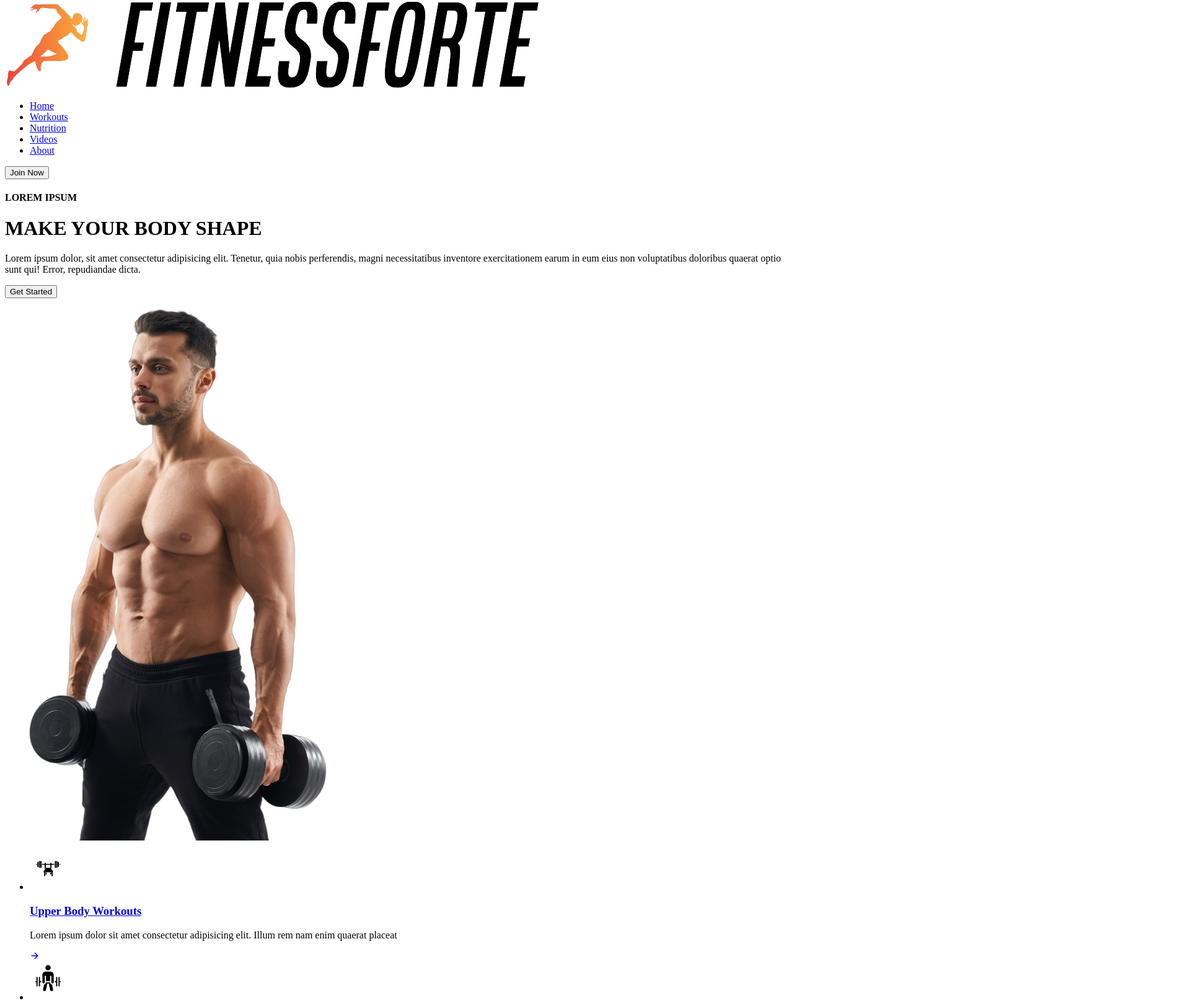
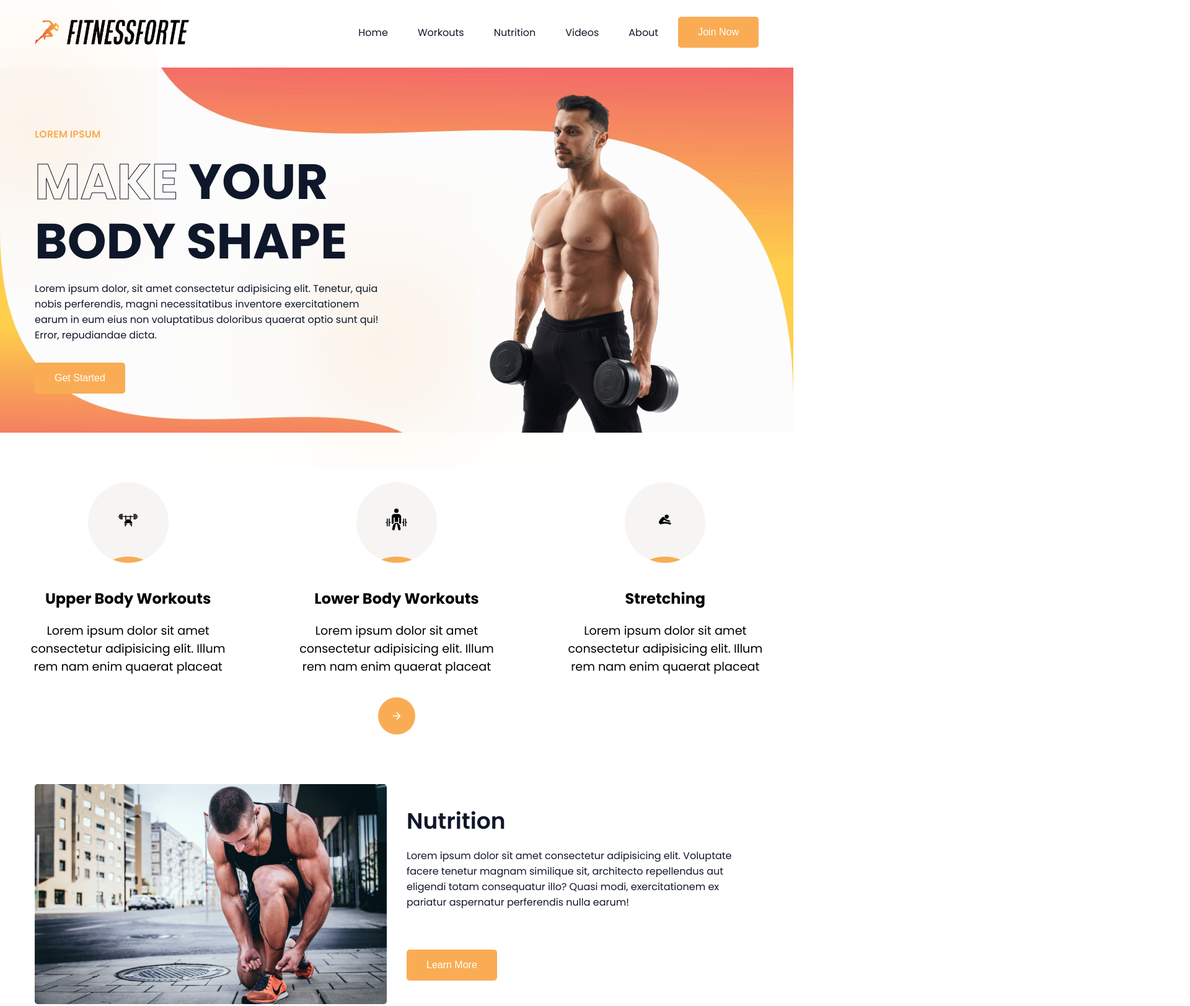
Before and after one commit to SunriseWasTaken/UX-Web, a plain HTML site: page index.html in a window 1280 px wide. Shown: the part 5-1628 px from the top of the page at 62% size, 1920 px wide, since content can reach past the window. Drawn offline with nearby package versions, Linux system fonts and the light colour scheme.

Commit message:
Update style.css

```diff
--- a/style.css
+++ b/style.css
@@ -1,189 +1,448 @@
-<!DOCTYPE html>
-<html lang="en">
+@import url("https://fonts.googleapis.com/css2?family=Poppins:wght@400;500;600;700&display=swap");
 
-<head>
 
-    <meta charset="UTF-8">
-    <meta name="viewport" content="width=device-width, initial-scale=1.0">
+/** -------------------------------- variables ------------------------------- **/
 
-    <link rel="stylesheet" href="style.css">
-    <link rel="stylesheet" href="https://unpkg.com/ionicons@5.5.2/dist/css/ionicons.min.css"
-        integrity="sha384-+HnVtBRNEKlsOWA+gxp8F4bi7Yb7V4advn3T3IX/44Qlop2RqJ8xxNyJqTl6U8ZyK" crossorigin="anonymous">
 
-    <title>FitnessForte</title>
+:root {
+    --primary-color: #ffffff;
+    --primary-color-light: #1f2125;
+    --primary-color-extra-light: #35373b;
+    --secondary-color: #f9ac54;
+    --secondary-color-dark: #d79447;
+    --text-light: #d1d5db;
+    --text-dark: #0f172a;
+    --white: #ffffff;
+    --max-width: 1200px;
+}
 
-    <link rel="preload" as="image" href="./assets/logo.png">
-    <link rel="preload" as="image" href="./assets/header.png">
 
-</head>
+/** ------------------------------- navigation ------------------------------- **/
 
-<body>
 
-    <nav>
-        <div class="nav__logo">
+* {
+    padding: 0;
+    margin: 0;
+    box-sizing: border-box;
+}
 
-            <a href="#"><img src="assets/logo.png" alt="logo"></a>
+.container {
+    padding-inline: 15px;
+}
 
-        </div>
+.section__container {
+    max-width: var(--max-width);
+    margin: auto;
+    padding: 5rem 1rem;
+}
 
-        <ul class="nav__links">
-            <li class="link"><a href="#">Home</a></li>
-            <li class="link"><a href="#">Workouts</a></li>
-            <li class="link"><a href="#">Nutrition</a></li>
-            <li class="link"><a href="#">Videos</a></li>
-            <li class="link"><a href="#">About</a></li>
+.section__header {
+    margin-bottom: 1rem;
+    font-size: 2.25rem;
+    font-weight: 600;
+    text-align: center;
+    color: var(--text-dark);
+}
 
-        </ul>
-        <button class="btn">Join Now</button>
-    </nav>
 
-    <div class="bg__image"></div>
+.section__subheader {
+    max-width: 600px;
+    margin: auto;
+    text-align: center;
+    color: var(--text-dark);
+}
 
-    <header class="section__container header__container" data-section>
 
-        <div class="header__content">
-            <span class="bg__blur"></span>
-            <span class="bg__blur header__blur"></span>
+.btn {
+    padding: 1rem 2rem;
+    outline: none;
+    border: none;
+    font-size: 1rem;
+    color: var(--white);
+    background-color: var(--secondary-color);
+    border-radius: 5px;
+    cursor: pointer;
+    transition: 0.3s;
+}
 
-            <h4>LOREM IPSUM</h4>
+.btn:hover {
+    background-color: var(--secondary-color-dark);
+}
 
-            <h1><span>MAKE </span>YOUR BODY SHAPE</h1>
 
-            <p>
-                Lorem ipsum dolor, sit amet consectetur adipisicing elit. Tenetur, quia nobis perferendis, magni
-                necessitatibus inventore exercitationem earum in eum eius non voluptatibus doloribus quaerat optio sunt
-                qui! Error, repudiandae dicta.
-            </p>
+img {
+    width: 100%;
+    display: flex;
+}
 
-            <button class="btn">Get Started</button>
-        </div>
+a {
+    text-decoration: none;
+}
 
-        <div class="header__image">
-            <img src="assets/header.png" alt="header">
-        </div>
+.bg__blur {
+    position: absolute;
+    box-shadow: 0 0 1000px 50px var(--secondary-color);
+    z-index: -1;
+}
 
-    </header>
 
-    <section class="workouts" data-section>
-        <div class="container">
+body {
+    font-family: 'Poppins', sans-serif;
+    background-color: var(--primary-color)
+}
 
-            <ul class="grid__list">
-                <li>
-                    <div class="card">
+nav {
+    max-width: var(--max-width);
+    margin: auto;
+    padding: 2rem 1rem;
+    display: flex;
+    align-items: center;
+    justify-content: space-between;
+    gap: 2rem
+}
 
-                        <div class="card__icon">
-                            <img src="assets/bench_press.svg" width="60" height="60" loading="lazy"
-                                alt="Upper Body Workouts">
-                        </div>
+.nav__logo {
+    max-width: 250px;
+}
 
-                        <h3 class="h3">
-                            <a href="#" class="card__title">Upper Body Workouts</a>
-                        </h3 class="h3">
+.nav__links {
+    list-style: none;
+    display: flex;
+    align-items: center;
+    gap: 3rem;
+    margin-left: auto;
+}
 
-                        <p class="card__text">
-                            Lorem ipsum dolor sit amet consectetur adipisicing
-                            elit. Illum rem nam enim quaerat placeat
-                        </p>
+.link a {
+    position: relative;
+    padding-bottom: 0.75rem;
+    color: var(--text-dark);
+}
 
-                        <a href="#" class="btn btn__secondary">
-                            <ion-icon name="arrow-forward"></ion-icon>
-                        </a>
+.link a::after {
+    content: "";
+    position: absolute;
+    height: 2px;
+    width: 0;
+    left: 0;
+    bottom: 0;
+    background-color: var(--secondary-color);
+    transition: 0.3s;
+}
 
-                    </div>
-                </li>
+.link a:hover::after {
+    width: 50%;
+}
 
-                <li>
-                    <div class="card" id="second_card">
+[data-section]>* {
+    opacity: 0;
+    transform: translateY(50px);
+    transition: 1s ease;
+}
 
-                        <div class="card__icon">
-                            <img src="assets/deadlift.svg" width="60" height="60" loading="lazy"
-                                alt="Lower Body Workouts">
-                        </div>
+[data-section].active>* {
+    opacity: 1;
+    transform: translateY(0);
+}
 
-                        <h3 class="h3">
-                            <a href="#" class="card__title">Lower Body Workouts</a>
-                        </h3 class="h3">
 
-                        <p class="card__text">
-                            Lorem ipsum dolor sit amet consectetur adipisicing
-                            elit. Illum rem nam enim quaerat placeat
-                        </p>
 
-                        <a href="#" class="btn btn-secondary">
-                            <ion-icon name="arrow-forward"></ion-icon>
-                        </a>
+/** --------------------------------- header --------------------------------- */
 
-                    </div>
-                </li>
 
-                <li>
-                    <div class="card">
+.header__container {
+    position: relative;
+    padding-top: 2rem;
+    display: grid;
+    grid-template-columns: repeat(2, 1fr);
+    align-items: center;
+    gap: 2rem;
+}
 
-                        <div class="card__icon">
-                            <img src="assets/stretching.svg" width="60" height="60" loading="lazy"
-                                alt="Stretching Person">
-                        </div>
+.bg__image {
+    position: absolute;
+    background-image: url("assets/bg2.jpg");
+    height: 589px;
+    width: 100%;
+    background-position: center;
+    background-repeat: no-repeat;
+    background-size: cover;
+    z-index: -1;
+}
 
-                        <h3 class="h3">
-                            <a href="#" class="card__title">Stretching</a>
-                        </h3 class="h3">
+.header__blur {
+    bottom: 5rem;
+    right: 0;
+}
 
-                        <p class="card__text">
-                            Lorem ipsum dolor sit amet consectetur adipisicing
-                            elit. Illum rem nam enim quaerat placeat
-                        </p>
+.header__content h4 {
+    margin-bottom: 1rem;
+    font-size: 1rem;
+    font-weight: 600;
+    color: var(--secondary-color);
+}
 
-                        <a href="#" class="btn btn__secondary">
-                            <ion-icon name="arrow-forward"></ion-icon>
-                        </a>
+.header__content h1 {
+    margin-bottom: 1rem;
+    font-size: 5rem;
+    font-weight: 700;
+    line-height: 6rem;
+    color: var(--text-dark);
+}
 
-                    </div>
-                </li>
+.header__content h1 span {
+    -webkit-text-fill-color: transparent;
+    -webkit-text-stroke: 1px var(--text-dark);
+}
 
-            </ul>
+.header__content p {
+    margin-bottom: 2rem;
+    color: var(--text-dark);
+}
 
-        </div>
-    </section>
+.header__image {
+    position: relative;
+}
 
-    <section class="section__container nutrition__container" data-section>
-        <div class="nutrition__image">
-            <img src="assets/about2.jpg" alt="nutrition">
-        </div>
-        <div class="nutrition__content">
-            <h2 class="section__header">Nutrition</h2>
-            <p>
-                Lorem ipsum dolor sit amet consectetur adipisicing elit.
-                Voluptate facere tenetur magnam similique sit, architecto
-                repellendus aut eligendi totam consequatur illo? Quasi modi,
-                exercitationem ex pariatur aspernatur perferendis nulla earum!
-            </p>
-            <button class="btn">Learn More</button>
-        </div>
-    </section>
+.header__image img {
+    max-width: 350px;
+    margin: auto;
+}
 
-    <section class="section video" aria-label="video" data-section>
-        <div class="container">
+@keyframes header {
 
-            <div class="video-card has-before has-bg-image" style="background-image: url('./assets/video_banner2.jpg')">
+    0%,
+    100% {
+        transform: translateY(0);
+    }
 
-                <h2 class="h2 card-title">Explore Fitness Life</h2>
+    25% {
+        transform: translateY(-20px);
+    }
 
-                <button class="play-btn" aria-label="play video">
-                    <ion-icon name="play" aria-hidden="true"></ion-icon>
-                </button>
+    75% {
+        transform: translateY(20px);
+    }
+}
 
-                <a href="#" class="btn-link has-before">Watch More</a>
+/** -------------------------------- workouts -------------------------------- */
 
-            </div>
+.card {
+    padding-inline: 25px;
+    text-align: center;
+}
 
-        </div>
-    </section>
 
-    <script src="https://unpkg.com/scrollreveal"></script>
-    <script type="module" src="https://unpkg.com/ionicons@5.5.2/dist/ionicons/ionicons.esm.js"></script>
+.grid__list {
+    display: grid;
+    grid-template-columns: repeat(3, 1fr);
+    gap: 50px;
+    list-style: none;
+}
 
-    <script src="script.js"></script>
 
-</body>
+.card .card__icon {
+    position: relative;
+    background-color: #f7f5f3;
+    max-width: max-content;
+    margin-inline: auto;
+    padding: 40px;
+    border-radius: 50%;
+    margin-block-end: 40px;
+    overflow: hidden;
+    transition: 0.25 ease;
+    z-index: 1;
+}
 
-</html>
+.card .card__icon::before,
+.card .card__icon::after {
+    content: "";
+    position: absolute;
+    top: 0;
+    right: 0;
+    bottom: 0;
+    left: 0;
+    border-radius: 50%;
+    transition: 0.25s ease;
+    z-index: -1;
+}
+
+.card .card__icon::before {
+    background-color: var(--secondary-color);
+    transform: translateY(120px);
+}
+
+
+.card:is(:hover, :focus-within, .active) .card__icon::before {
+    transform: translateY(0);
+}
+
+.card:is(:hover, :focus-within, .active) .card__icon::after {
+    transform: translateY(120px);
+}
+
+.card .card__icon img {
+    width: 50px;
+    height: 50px;
+    object-fit: contain;
+    transition: 0.25 ease;
+}
+
+.card:is(:hover, :focus-within, .active) .card__icon img {
+    filter: grayscale(1) brightness(0) invert(1);
+}
+
+.card:is(:hover, :focus-within, .active) .btn {
+    opacity: 1;
+}
+
+#second_card:hover .btn,
+#second_card .btn {
+    opacity: 1;
+}
+
+
+.card .h3 {
+    font-size: 1.5rem;
+    color: black;
+}
+
+.card .card__title {
+    transition: 0.25s ease;
+    color: black;
+}
+
+.card .card__title:is(:hover, :focus) {
+    color: #ffa200;
+
+}
+
+.card .card__text {
+    font-size: 1.2rem;
+    margin-block: 20px 35px;
+}
+
+.card .btn {
+    margin-inline: auto;
+    font-size: 18px;
+    padding: 0;
+    max-width: 60px;
+    height: 60px;
+    display: grid;
+    place-content: center;
+    border-radius: 2rem;
+    opacity: 0;
+}
+
+
+/** ---------------------------------- nutrition --------------------------------- */
+.nutrition__container {
+    display: grid;
+    grid-template-columns: repeat(2, 1fr);
+    gap: 2rem;
+}
+
+.nutrition__image {
+    position: relative;
+}
+
+.nutrition__image img {
+    position: absolute;
+    right: 0;
+    top: 0;
+    max-width: 800px;
+    border-radius: 5px;
+}
+
+.nutrition__content {
+    padding: 2rem 0;
+}
+
+.nutrition__content .section__header {
+    text-align: left;
+    max-width: 400px;
+}
+
+.nutrition__content p {
+    margin-bottom: 4rem;
+    color: var(--text-dark);
+}
+
+/** ---------------------------------- video --------------------------------- */
+
+.video {
+    padding-block: 0;
+    margin-block-end: -250px;
+}
+
+.video-card {
+    background-color: var(--white);
+    background-size: cover;
+    background-position: center;
+    height: 550px;
+    border-radius: 20px;
+    display: flex;
+    flex-direction: column;
+    justify-content: center;
+    align-items: center;
+    overflow: hidden;
+    max-width: 1200px;
+    margin: auto;
+}
+
+.video-card::before {
+    top: 0;
+    left: 0;
+    bottom: 0;
+    right: 0;
+    background-color: var(--primary-color-light);
+    z-index: -1;
+}
+
+.video-card .card-title {
+    color: var(--white);
+    font-size: 2.5rem;
+}
+
+.play-btn {
+    background-color: var(--secondary-color);
+    color: var(--white);
+    width: max-content;
+    font-size: 30px;
+    padding: 25px;
+    border-radius: 50%;
+    margin-block: 25px 35px;
+    animation: pulse 2s ease infinite;
+}
+
+@keyframes pulse {
+    0% {
+        box-shadow: 0 0 0 0 var(--secondary-color);
+    }
+
+    100% {
+        box-shadow: 0 0 0 20px transparent;
+    }
+}
+
+.btn-link {
+    color: var(--white);
+    font-size: 1.5rem;
+    font-weight: 500;
+    text-transform: uppercase;
+    transition: 0.25s ease;
+}
+
+.btn-link::before {
+    bottom: 0;
+    left: 0;
+    width: 100%;
+    height: 2px;
+    background-color: var(--white);
+    transition: 0.25s ease;
+}
+
+
+.btn-link:is(:hover, :focus) {
+    --color: var(--secondary-color);
+}
```
